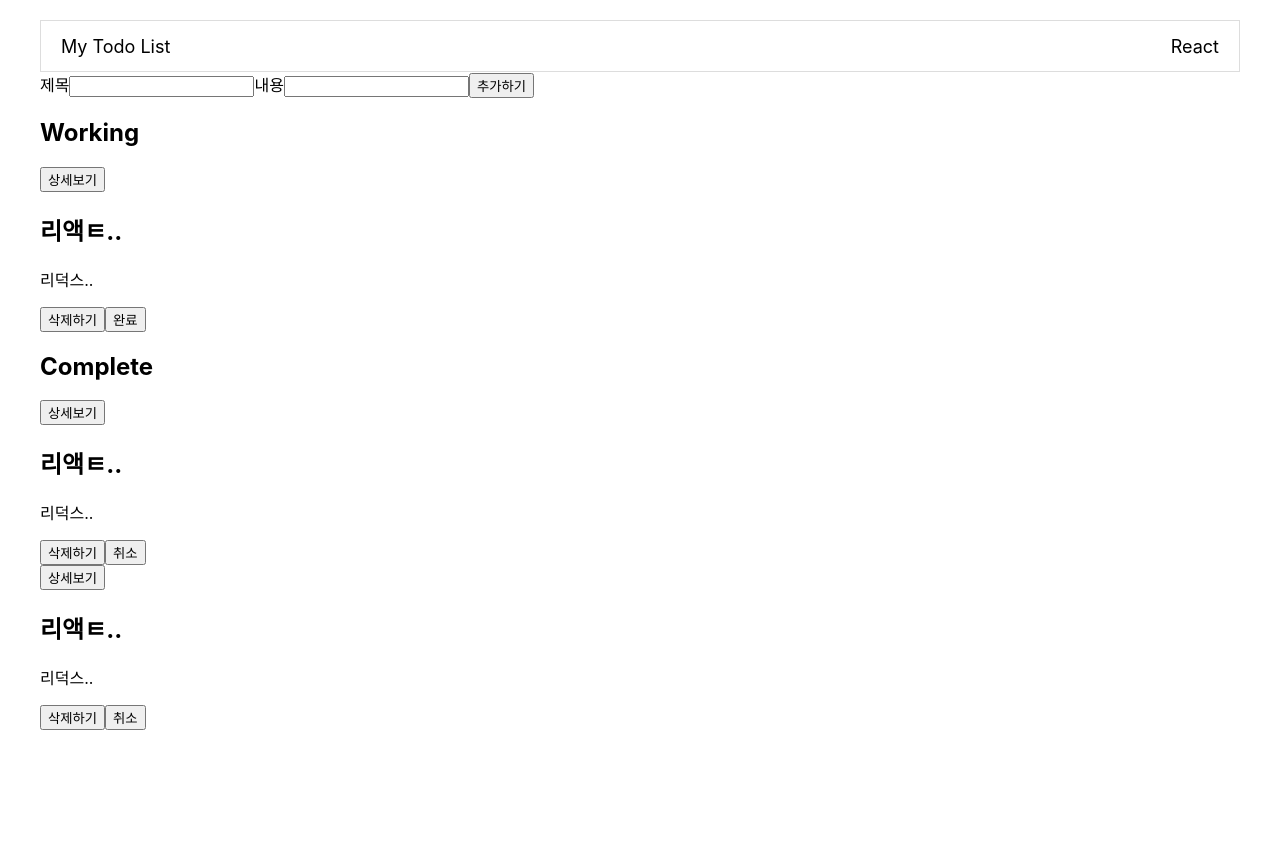
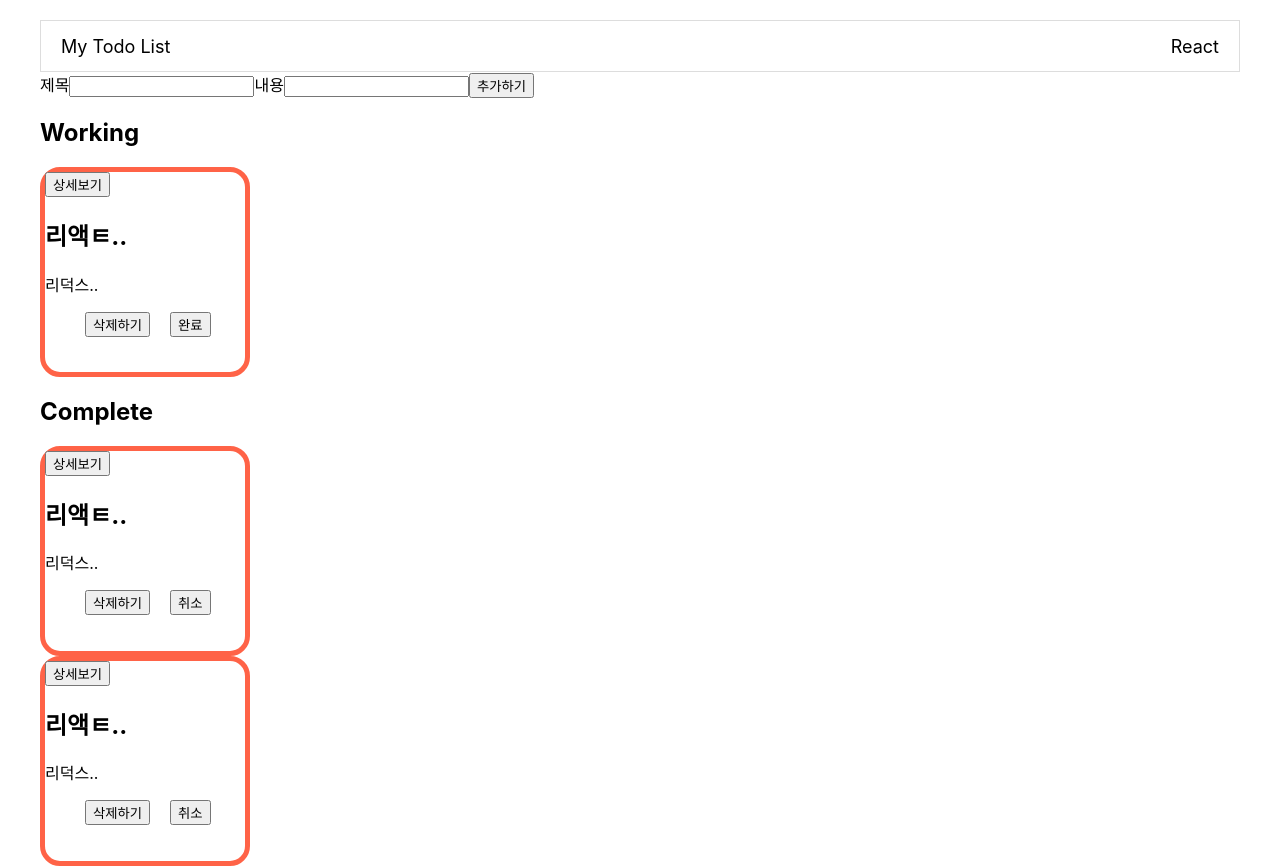
Before and after one commit to seunghoonKang/4w-assignment, a React (Create React App) app: page / in a window 1280 px wide. Before the commit the page ends 800 px from the top, so only its background shows below. Built offline with nearby package versions, Linux system fonts and the light colour scheme.

Commit message:
라우터,디테일 구현준비

```diff
--- a/src/App.js
+++ b/src/App.js
@@ -1,7 +1,7 @@
-import TodoList from "./pages/TodoList";
+import Router from "./shared/Router";
 
 function App() {
-  return <TodoList />;
+  return <Router />;
 }
 
 export default App;
--- /dev/null
+++ b/src/components/Detail.jsx
@@ -0,0 +1,9 @@
+import React from "react";
+import { useParams } from "react-router-dom";
+
+export default function Detail() {
+  const param = useParams();
+  console.log(param.id);
+
+  return <div>Detail</div>;
+}
--- a/src/components/Todo.jsx
+++ b/src/components/Todo.jsx
@@ -2,8 +2,10 @@ import React from "react";
 import { useDispatch } from "react-redux";
 import { deleteTodo, isDoneTodo } from "../redux/modules/todos";
 import styled from "styled-components";
+import { useNavigate } from "react-router-dom";
 
 export default function Todo({ todo }) {
+  const navigate = useNavigate();
   const { id, title, content, isDone } = todo;
   const dispatch = useDispatch();
   const onRemove = () => {
@@ -14,11 +16,17 @@ export default function Todo({ todo }) {
   };
 
   return (
-    <div>
-      <button>상세보기</button>
+    <TodoContainer>
+      <button
+        onClick={() => {
+          navigate(`/detail/${id}`);
+        }}
+      >
+        상세보기
+      </button>
       <h2>{title}</h2>
       <p>{content}</p>
-      <div>
+      <ButtonContainer>
         <button onClick={onRemove}>삭제하기</button>
 
         {isDone ? (
@@ -26,7 +34,20 @@ export default function Todo({ todo }) {
         ) : (
           <button onClick={onIsDone}>완료</button>
         )}
-      </div>
-    </div>
+      </ButtonContainer>
+    </TodoContainer>
   );
 }
+
+const TodoContainer = styled.div`
+  width: 200px;
+  height: 200px;
+  border: 5px solid tomato;
+  border-radius: 20px;
+`;
+
+const ButtonContainer = styled.div`
+  display: flex;
+  gap: 20px;
+  margin-left: 20%;
+`;
--- /dev/null
+++ b/src/shared/Router.js
@@ -0,0 +1,18 @@
+import React from "react";
+import { BrowserRouter, Route, Routes } from "react-router-dom";
+import Detail from "../components/Detail";
+import TodoList from "../pages/TodoList";
+
+const Router = () => {
+  return (
+    <BrowserRouter>
+      <Routes>
+        <Route path="/" element={<TodoList />} />
+        <Route path="detail" element={<Detail />} />
+        <Route path="detail/:id" element={<Detail />} />
+      </Routes>
+    </BrowserRouter>
+  );
+};
+
+export default Router;
```
